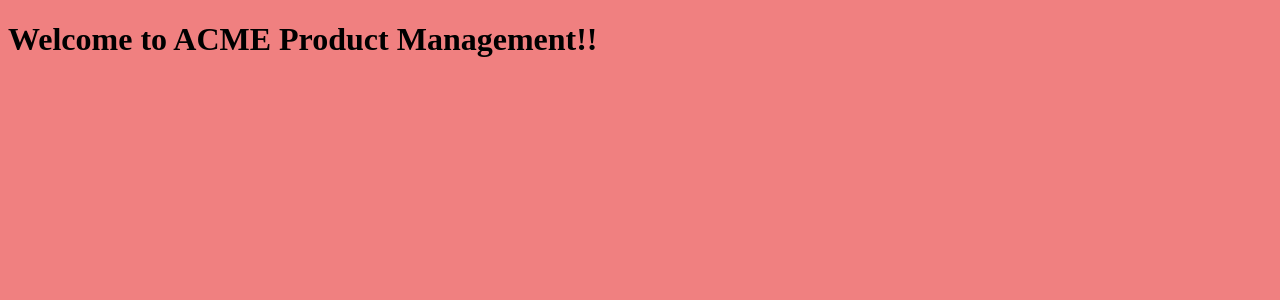
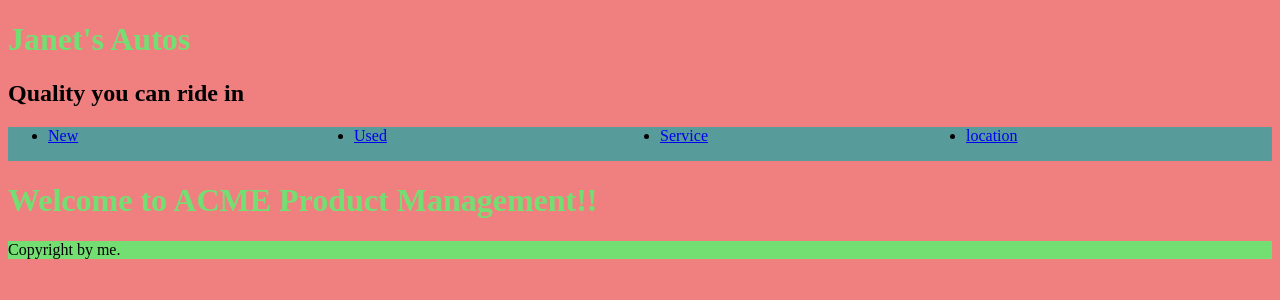
Before and after one commit to JanetWoods/FirstSass, an Angular app: page / in a window 1280 px wide. Shown: the top 300 px of the page. Built offline with nearby package versions, Linux system fonts and the light colour scheme.

Commit message:
first use of scss variables

```diff
--- a/src/app/app.component.html
+++ b/src/app/app.component.html
@@ -1,3 +1,29 @@
-<div>
+<!-- PAGE HEADER HERE -->
+<header>
+  <h1> Janet's Autos</h1>
+  <h2> Quality you can ride in</h2>
+</header>
+
+
+<!-- PAGE NAVIGATION HERE -->
+
+<nav class="clearfix">
+  <ul class="clearfix">
+      <li><a href="index.html">New</a></li>
+      <li><a href="used.html">Used</a></li>
+      <li><a href="service.html">Service</a></li>
+      <li><a href="location.html">location</a></li>
+  </ul>
+</nav>
+
+
+<!-- PAGE CONTENT GOES HERE -->
+<main>
   <h1>Welcome to {{title}}!!</h1>
-</div>
+</main>
+
+
+<!-- PAGE FOOTER GOES HERE-->
+<footer>
+  <p>Copyright by me.</p>
+</footer>
--- a/src/app/scss/_small-default.scss
+++ b/src/app/scss/_small-default.scss
@@ -7,9 +7,34 @@ html{
     -webkit-box-sizing: border-box;
     box-sizing: border-box;
 }
+
+//Overall styling for the body of the document
 body{
-    background-color: pink;
+    background-color: $secondaryColor;
 }
+
+// -----------NAVIGATION ------------------
+nav {
+    background-color: $secondaryColor;
+ ul li{
+     float: left;
+     width: 25%;
+ }
+}
+
+//Overall styling for the MAIN of the document
 h1{
-    color: black;
+    color: $primaryColor;
 }
+
+// Overall styling for the FOOTER of the document
+footer{
+    background-color: $primaryColor;
+}
+  /*--   Clearfix: Force an element not to collapse
+   Add this class to anything you want to stay open ---*/
+  .clearfix:after {
+      content: "";
+      display: table;
+      clear: both;
+  }
--- a/src/app/scss/variables.scss
+++ b/src/app/scss/variables.scss
@@ -0,0 +1,3 @@
+$primaryColor: rgb(115, 223, 115);
+
+$secondaryColor: rgb(87, 155, 155);
--- a/src/index.html
+++ b/src/index.html
@@ -2,15 +2,18 @@
 <html lang="en">
 <head>
   <meta charset="utf-8">
+  <base href="/">
+  <meta name="viewport" content="width=device-width, initial-scale=1, maximum-scale=1">
   <title>FirstSass</title>
-  <base href="/">
-  <meta name="viewport" content="width=device-width, initial-scale=1">
   <link rel="icon" type="image/x-icon" href="favicon.ico">
+<!--  STYLE SHEETS -->
+<link href="./styles.scss" rel="stylesheet"  type="text/scss">
 
-
+<!--  STYLE SHEETS -->
 
 </head>
 <body>
+
   <app-root></app-root>
 </body>
 </html>
```
Also changed, not shown: src/app/scss/_reset.scss (deleted), src/app/scss/reset.scss (added).
